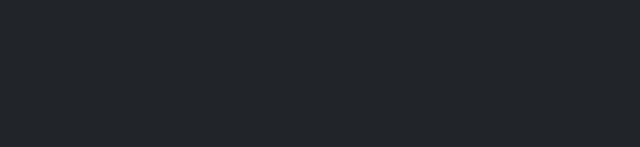
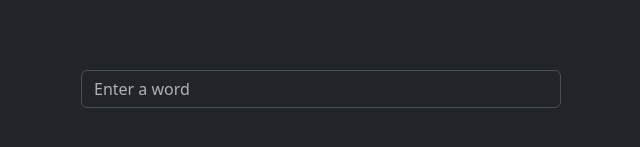
Before and after one commit to clifordjoshy/gregory_ii, a React (Create React App) app: page /control in a window 1280 px wide. Before the commit this address had no page. Shown: the part 311-458 px from the top of the page, without its empty margins (319-959 px from the left). Built offline with nearby package versions, Linux system fonts and the light colour scheme.

Commit message:
feat: add control panel

```diff
--- a/src/ NewWords.js
+++ b/src/ NewWords.js
@@ -36,6 +36,10 @@
         setPendingWords(pendingWords.slice(1));
       }
 
+      const completed = JSON.parse(localStorage.getItem("completed") || "[]");
+      completed.push(word);
+      localStorage.setItem("completed", JSON.stringify(completed));
+
       if (status === "success") {
       } else if (status === "failure") {
         const confused = JSON.parse(localStorage.getItem("confused") || "[]");
--- a/src/App.js
+++ b/src/App.js
@@ -3,6 +3,7 @@
 import NewWords from "./ NewWords";
 import ConfusedWords from "./ConfusedWords";
 import ForgottenWords from "./ForgottenWords";
+import ControlPanel from "./ControlPanel";
 
 function App() {
   return (
@@ -12,6 +13,7 @@
         <Route path="/new" element={<NewWords />} />
         <Route path="/confused" element={<ConfusedWords />} />
         <Route path="/forgotten" element={<ForgottenWords />} />
+        <Route path="/control" element={<ControlPanel />} />
       </Routes>
     </Router>
   );
--- /dev/null
+++ b/src/ControlPanel.js
@@ -0,0 +1,143 @@
+import { useEffect, useState } from "react";
+import words from "./words.json";
+import Form from "react-bootstrap/Form";
+import Card from "react-bootstrap/Card";
+import { Button } from "react-bootstrap";
+
+const SettingsRow = ({ setting, status, onReset }) => {
+  return (
+    <>
+      <div
+        style={{
+          marginTop: "10px",
+          display: "flex",
+          gap: "30px",
+          alignItems: "center",
+          justifyContent: "center",
+        }}
+      >
+        <div style={{ flexGrow: 2, height: "100%", alignContent: "center" }}>
+          {setting}: {status.toString()}
+        </div>
+        <Button
+          disabled={!status}
+          variant="danger"
+          style={{ flexGrow: 1 }}
+          onClick={onReset}
+        >
+          RESET
+        </Button>
+      </div>
+    </>
+  );
+};
+
+const ControlPanel = () => {
+  const [currentWord, setCurrentWord] = useState(null);
+
+  const onWordUpdate = (e) => {
+    const text = e.target.value;
+
+    const newWord = words.find((w) => w.word.startsWith(text));
+    if (newWord && currentWord !== newWord.word) {
+      setCurrentWord(newWord.word);
+    }
+  };
+
+  const [currentWordStatus, setCurrentWordStatus] = useState(null);
+
+  useEffect(() => {
+    const completedWords = JSON.parse(
+      localStorage.getItem("completed") || "[]"
+    );
+    const confusedWords = JSON.parse(localStorage.getItem("confused") || "[]");
+    const forgottenWords = JSON.parse(
+      localStorage.getItem("forgotten") || "[]"
+    );
+    console.log(completedWords);
+    console.log(confusedWords);
+    console.log(forgottenWords);
+
+    setCurrentWordStatus({
+      completed: !!completedWords.find((w) => w === currentWord),
+      confused: !!confusedWords.find((w) => w === currentWord),
+      forgotten: !!forgottenWords.find((w) => w === currentWord),
+    });
+  }, [currentWord]);
+
+  const onReset = (word, what) => {
+    let completedWords = JSON.parse(localStorage.getItem("completed") || "[]");
+    let confusedWords = JSON.parse(localStorage.getItem("confused") || "[]");
+    let forgottenWords = JSON.parse(localStorage.getItem("forgotten") || "[]");
+
+    completedWords = completedWords.filter((w) => w !== word);
+    confusedWords = confusedWords.filter((w) => w !== word);
+    forgottenWords = forgottenWords.filter((w) => w !== word);
+
+    localStorage.setItem("confused", JSON.stringify(confusedWords));
+    localStorage.setItem("forgotten", JSON.stringify(forgottenWords));
+    localStorage.setItem("completed", JSON.stringify(completedWords));
+
+    setCurrentWordStatus({
+      completed: false,
+      confused: false,
+      forgotten: false,
+    });
+  };
+
+  return (
+    <div
+      style={{
+        display: "flex",
+        height: "100%",
+        flexDirection: "column",
+        alignItems: "center",
+      }}
+    >
+      <div
+        style={{
+          display: "flex",
+          height: "100%",
+          flexDirection: "column",
+          gap: "20px",
+          justifyContent: "center",
+          alignItems: "center",
+          width: "80%",
+          maxWidth: "30em",
+        }}
+      >
+        <Form.Control
+          type="text"
+          onChange={onWordUpdate}
+          placeholder="Enter a word"
+        />
+        {currentWord && (
+          <Card
+            style={{
+              padding: "10px",
+            }}
+          >
+            <Card.Title>{currentWord}</Card.Title>
+            <SettingsRow
+              setting={"Completed"}
+              status={currentWordStatus.completed}
+              onReset={() => onReset(currentWord, "completed")}
+            />{" "}
+            <SettingsRow
+              setting={"Confused"}
+              status={currentWordStatus.completed}
+              onReset={() => onReset(currentWord, "confused")}
+            />{" "}
+            <SettingsRow
+              setting={"Forgotten"}
+              status={currentWordStatus.completed}
+              onReset={() => onReset(currentWord, "forgotten")}
+            />
+          </Card>
+        )}
+      </div>
+    </div>
+  );
+};
+
+export default ControlPanel;
--- a/src/Home.js
+++ b/src/Home.js
@@ -24,6 +24,11 @@
       <div>
         <Button onClick={() => navigate("/forgotten")}>Forgotten Words</Button>
       </div>
+      <div>
+        <Button variant="secondary" onClick={() => navigate("/control")}>
+          Control Panel
+        </Button>
+      </div>
     </div>
   );
 };
```
Also changed, not shown: 1 other file (tests, documents, lock files or other folders).
